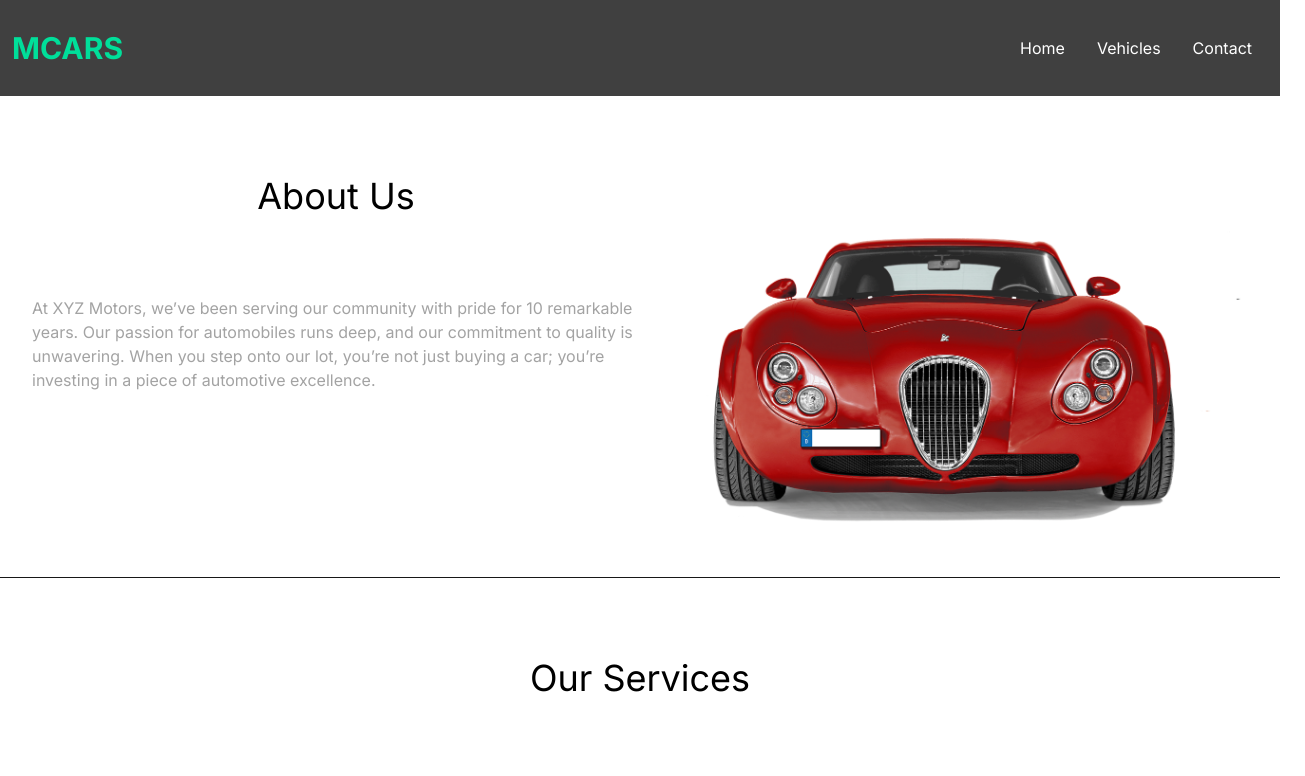
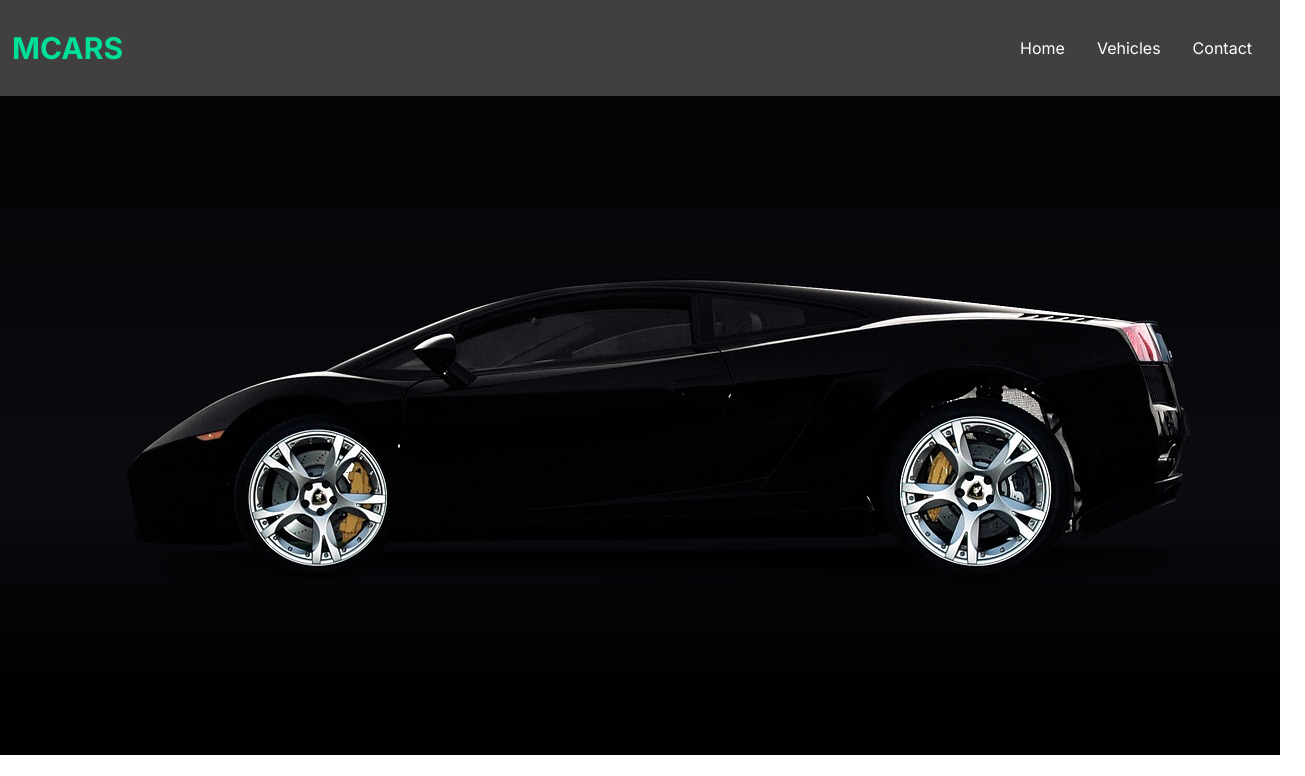
Before and after one commit to RavinduSM/MCar_frontend, a React (Vite) app: page / in a window 1280 px wide. Shown: the top 776 px of the page, 1305 px wide, since content can reach past the window. Built offline with nearby package versions, Linux system fonts and the light colour scheme.

Commit message:
Revert "slider removed"
This reverts commit e033458e1d14744e9f16cf95a31b2de6e09106fa.

```diff
--- a/src/App.jsx
+++ b/src/App.jsx
@@ -2,7 +2,6 @@ import React from "react";
 import "./index.css";
 import { Routes, Route } from "react-router-dom";
 import Home from "./Pages/Homes/Home";
-import Navbar from "./components/Navbar";
 
 const App = () => {
   return (
--- a/src/Pages/Homes/Hero.jsx
+++ b/src/Pages/Homes/Hero.jsx
@@ -1,36 +1,36 @@
 import React from "react";
-// import Slider from "react-slick";
-// import "slick-carousel/slick/slick.css";
-// import "slick-carousel/slick/slick-theme.css";
+import Slider from "react-slick";
+import "slick-carousel/slick/slick.css";
+import "slick-carousel/slick/slick-theme.css";
 
-// import img1 from "../../assets/1.jpg";
-// import img2 from "../../assets/2.jpg";
-// import img3 from "../../assets/3.jpg";
+import img1 from "../../assets/1.jpg";
+import img2 from "../../assets/2.jpg";
+import img3 from "../../assets/3.jpg";
 
 const Hero = () => {
-  //   var settings = {
-  //     dots: true,
-  //     infinite: true,
-  //     slidesToShow: 1,
-  //     slidesToScroll: 1,
-  //     autoplay: true,
-  //     speed: 1000,
-  //     cssEase: "linear",
-  //   };
+  var settings = {
+    dots: true,
+    infinite: true,
+    slidesToShow: 1,
+    slidesToScroll: 1,
+    autoplay: true,
+    speed: 1000,
+    cssEase: "linear",
+  };
 
-  return;
-  <div>Slider</div>;
-  // <Slider {...settings}>
-  //   <div className="-z-0">
-  //     <img src={img1} className="h-xl " alt="" />
-  //   </div>
-  //   <div>
-  //     <img src={img2} alt="" className="h-2xl" />
-  //   </div>
-  //   <div>
-  //     <img src={img3} alt="" className="h-2xl" />
-  //   </div>
-  // </Slider>
+  return (
+    <Slider {...settings}>
+      <div>
+        <img src={img1} className="max-h-xl overflow-hidden" alt="" />
+      </div>
+      <div>
+        <img src={img2} alt="" className="h-2xl" />
+      </div>
+      <div>
+        <img src={img3} alt="" className="h-2xl" />
+      </div>
+    </Slider>
+  );
 };
 
 export default Hero;
--- a/src/Pages/Homes/Home.jsx
+++ b/src/Pages/Homes/Home.jsx
@@ -9,8 +9,8 @@ import Navbar from "../../components/Navbar";
 const Home = () => {
   return (
     <div>
-      <Navbar classname="z-10" />
-      <Hero classname="-z-10" />
+      <Navbar />
+      <Hero />
       <About />
       <Services />
       <Footer />
```
